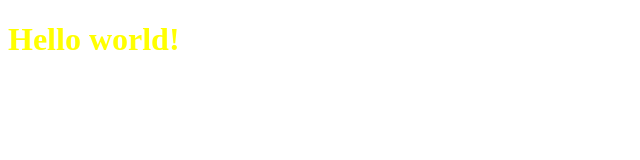
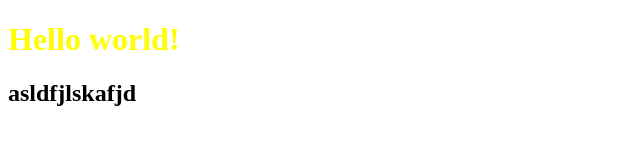
Before and after one commit to phatnhat/git-demo, a plain HTML site: page index.html in a window 1280 px wide. Shown: the whole page, without its empty margins (0-640 px from the left). Drawn offline with Linux system fonts and the light colour scheme.

Commit message:
add h2 to index.html

```diff
--- a/index.html
+++ b/index.html
@@ -9,5 +9,6 @@
 </head>
 <body>
     <h1>Hello world!</h1>
+    <h2>asldfjlskafjd</h2>
 </body>
 </html>
```
